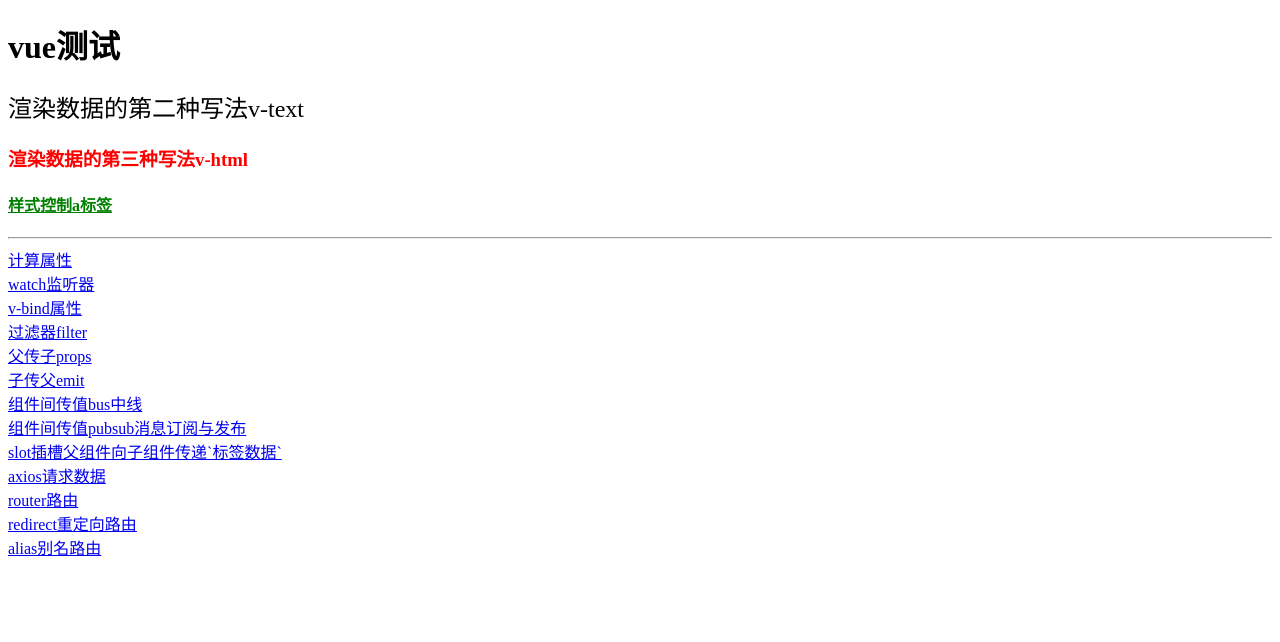
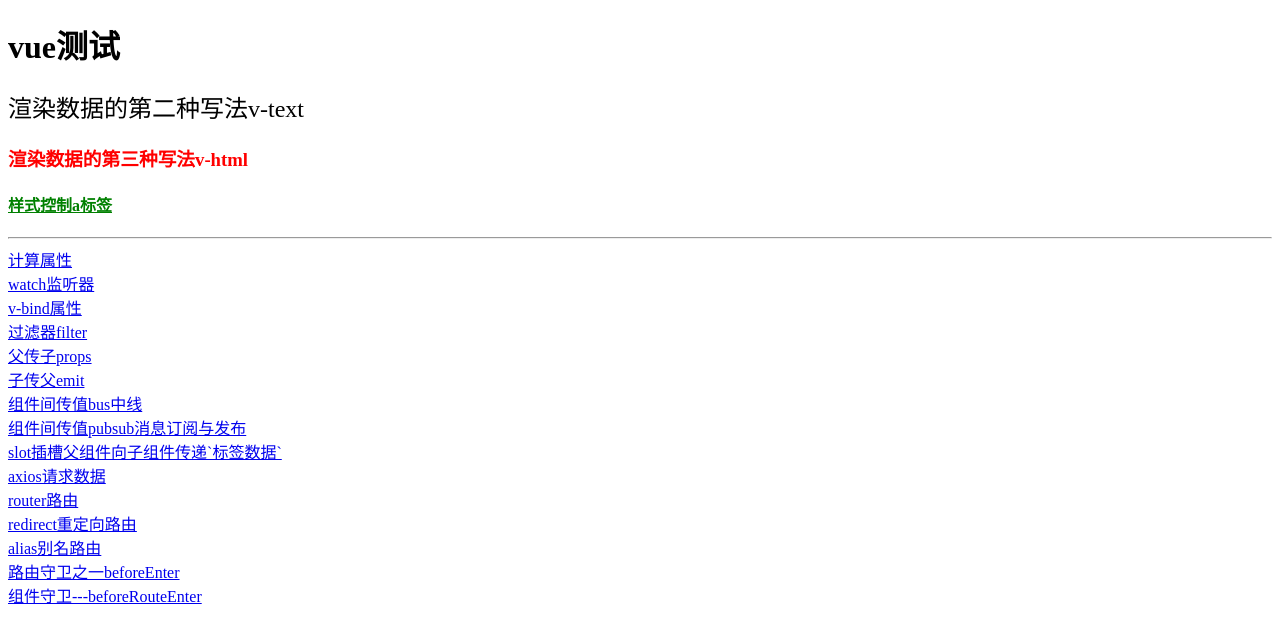
Before and after one commit to muzibigbug/vue-, a Vue app: page /axios in a window 1280 px wide. Shown: the top 642 px of the page. Built offline with nearby package versions, Linux system fonts and the light colour scheme.

Commit message:
导航守卫

```diff
--- a/src/App.vue
+++ b/src/App.vue
@@ -31,6 +31,10 @@
     <br>
     <!-- 跳转'/aa/实质是跳转到'/alias' -->
     <router-link to="/aa">alias别名路由</router-link>
+    <br>
+    <router-link to='/routeGuard'>路由守卫之一beforeEnter</router-link>
+    <br>
+    <router-link to='/componentGuard'>组件守卫---beforeRouteEnter</router-link>
 
 
     <router-view></router-view>
--- a/src/router.js
+++ b/src/router.js
@@ -3,11 +3,12 @@ import Router from 'vue-router'
 
 Vue.use(Router)
 
-export default new Router({
+let router = new Router({
     mode: 'hash',
     routes: [{
             path: '/computed',
             name: 'computed',
+            redirect: '/',
             component: () => { return import ('./views/computed.vue') }
         },
         {
@@ -140,13 +141,43 @@ export default new Router({
             alias: '/aa',
             name: 'alias',
             component: () => { return import ('./views/router/aliasRouter/index.vue') }
+        },
+        {//路由守卫---路由独享的守卫beforeEnter
+          path: '/routeGuard',
+          name: 'routeGuard',
+          meta: {
+            flg: true
+          },
+          component: () => {return import('./views/router/routeGuard/index.vue')},
+          beforeEnter(to,from,next) {
+            if(to.meta.flg) {
+              alert('路由独享的守卫之一beforeEnter')
+              next()
+            }else {
+              next()
+            }
+          }
+        },
+        {//路由守卫---路由组件的守卫beforeRouteEnter
+          path: '/componentGuard',
+          name: 'componentGuard',
+          meta: {
+            flg: true
+          },
+          component: () => {return import('./views/router/routeGuard/componentGuard.vue')}
         }
-        // {
-        //   path: '/about',
-        //   name: 'about',
-        //   component: function () {
-        //     return import(/* webpackChunkName: "about" */ './views/About.vue')
-        //   }
-        // }
+
     ]
 })
+//全局路由守卫beforeEach
+router.beforeEach((to,from,next) => {
+  console.log('to',to)
+  console.log('from',from)
+  if(to.path === '/'){
+    console.log('全局路由守卫/')
+  }else {
+    next();
+  }
+})
+
+export default router;
--- /dev/null
+++ b/src/views/router/routeGuard/componentGuard.vue
@@ -0,0 +1,34 @@
+<template>
+    <div class="componentGuard">
+        <h1>组件路由守卫boforeRouteEnter</h1>
+        <p v-if="flgg">组件路由守卫boforeRouteEnter内容部分</p>
+    </div>
+</template>
+<script>
+export default {
+    data() {
+        return {
+            flgg: false
+        }
+    },
+    beforeRouteEnter(to,from,next) { //这个时候vue实例还没有创建
+        console.log('component',to)
+        if(to.meta.flg) {
+            // this.flg = Boolean(to.meta.flg)
+            console.log('组件路由守卫的meta',to.meta.flg)
+            next()
+        }else {
+            next()
+        }
+    },
+    beforeRouteUpdate(to,from,next) {
+        if(to.meta.flg) {
+            this.flg = to.meta.flg
+            console.log('组件路由守卫的meta2',to.meta.flg)
+            next()
+        }else {
+            next()
+        }
+    }
+}
+</script>
--- /dev/null
+++ b/src/views/router/routeGuard/index.vue
@@ -0,0 +1,15 @@
+<template>
+    <div class="routeGuard">
+        <h1>路由独享的守卫之一</h1>
+    </div>
+</template>
+<script>
+export default {
+    data() {
+        return {
+            metaFlg: ''
+        }
+    },
+
+}
+</script>
```
